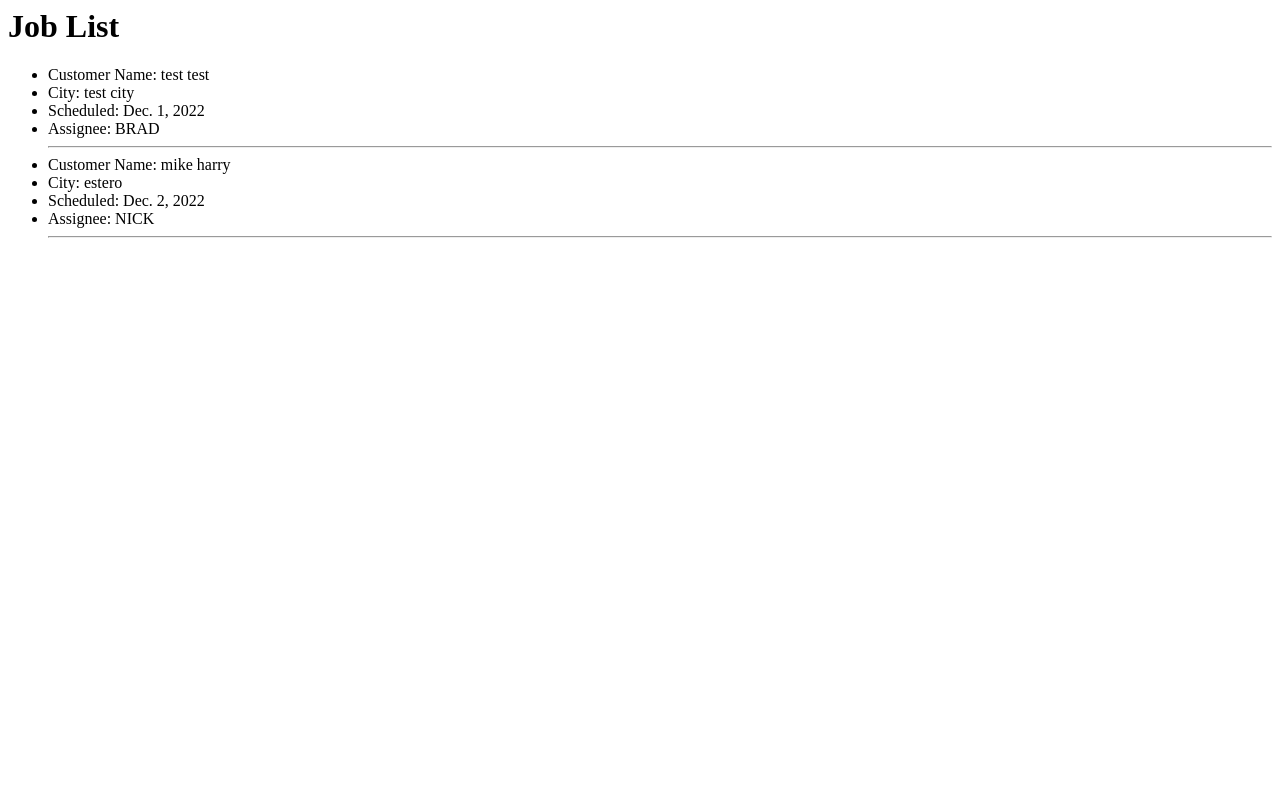
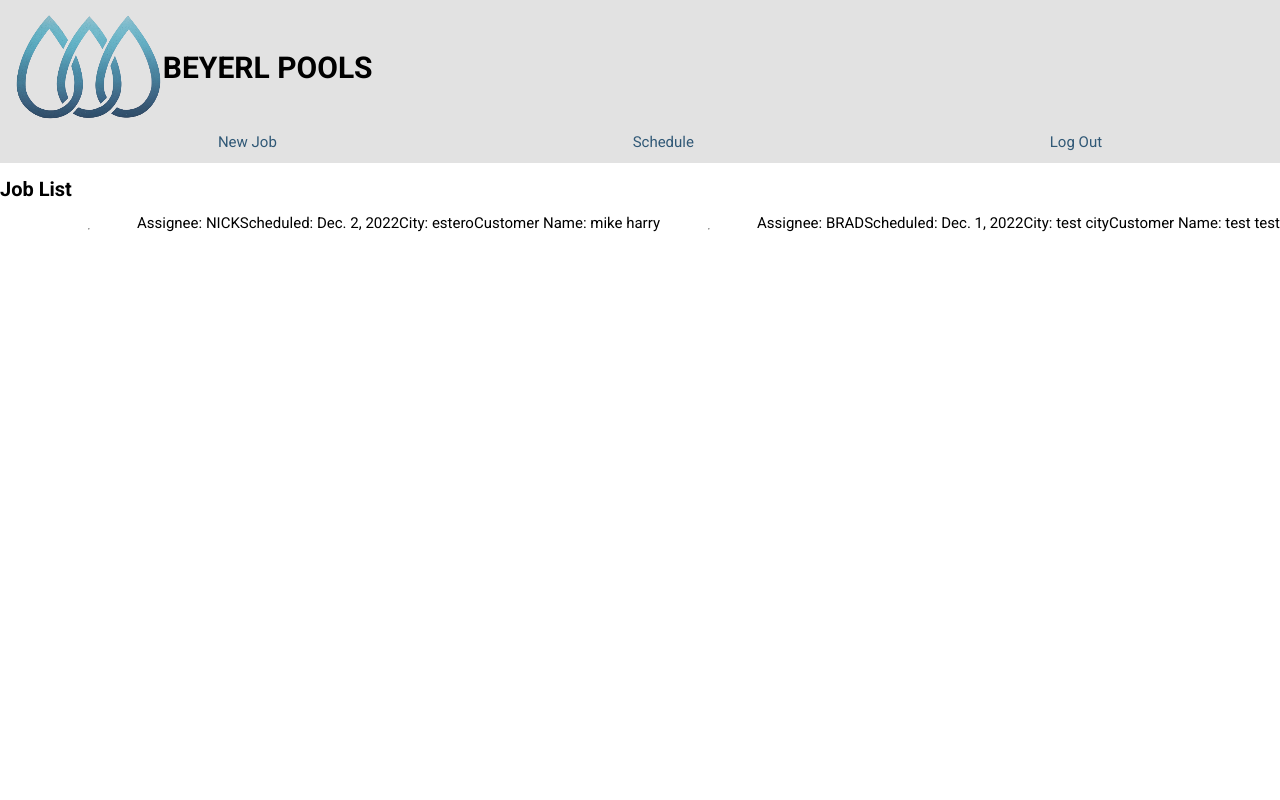
Before and after one commit to bribeyerl/django-scheduling, a Django app: page / in a window 1280 px wide. Run offline with Django 4.2, Linux system fonts and the light colour scheme; data comes from the database, SQL or seed files in the repository.

Commit message:
added & manually styled header

```diff
--- /dev/null
+++ b/cal/static/base.css
@@ -0,0 +1,37 @@
+/* BASE STYLES */
+html {
+    font-family: 'Roboto', 'Source Sans Pro', sans-serif;
+    font-size: 10px;
+}
+body {
+    margin: 0;
+}
+/* LAYOUT */
+div, ul {
+    display: flex;
+    align-items: center;
+}
+ul {
+    flex-direction: row-reverse;
+    justify-content: space-around;
+}
+div {
+    padding: 1% 0 0 1%;
+}
+/* ADDITIONAL STYLING */
+li {
+    list-style: none;
+    font-size: 1.5rem;
+    padding: 0 0 1% 0;
+}
+.beyerl {
+    font-size: 3rem;
+}
+header {
+    background-color: rgb(226, 226, 226);
+}
+a:link, a:visited {
+    color: rgb(48, 88, 118);
+    text-decoration: none;
+}
+/* RESPONSIVE CSS */
--- /dev/null
+++ b/cal/templates/base.html
@@ -0,0 +1,31 @@
+{% load static %}
+<!doctype html>
+<html lang="en">
+<head>
+    <meta charset="UTF-8">
+    <meta name="viewport"
+          content="width=device-width, user-scalable=no, initial-scale=1.0, maximum-scale=1.0, minimum-scale=1.0">
+    <meta http-equiv="X-UA-Compatible" content="ie=edge">
+    <link href="https://fonts.googleapis.com/css2?family=Roboto:wght@300;400;700&family=Source+Sans+Pro:wght@400;700&display=swap" rel="stylesheet">
+    <link rel="stylesheet" href="{% static 'base.css' %}">
+
+    <title>Beyerl Pools Scheduling App</title>
+</head>
+<body>
+    <header>
+			<nav class="navigation-bar">
+				<div class="logo">
+					<img src="{% static 'smLogo.png' %}" alt="Logo">
+					<h1 class="beyerl">BEYERL POOLS</h1>
+				</div>
+				<ul>
+					<li class="menu"><a href="#">Log Out</a></li>
+					<li class="menu"><a href="#">Schedule</a></li>
+					<li class="menu"><a href="#">New Job</a></li>
+				</ul>
+			</nav>
+    </header>
+	{% block content %}
+	{% endblock %}
+</body>
+</html>
--- a/cal/templates/index.html
+++ b/cal/templates/index.html
@@ -1,3 +1,8 @@
+{% extends 'base.html' %}
+
+{% block title %}Job List{% endblock title %}
+
+{% block content %}
     <h1>Job List</h1>
     <ul>
         {% for object in object_list %}
@@ -12,3 +17,4 @@
         <li>No jobs have been added</li>
         {% endfor %}
     </ul>
+{% endblock %}
--- a/cal/templates/schedule.html
+++ b/cal/templates/schedule.html
@@ -1,3 +1,8 @@
+{% extends 'base.html' %}
+
+{% block title %}Schedule a Job{% endblock title %}
+
+{% block content %}
     <h1>Schedule a Job</h1>
     <form action="" method="post">
         {% csrf_token %}
@@ -5,3 +10,4 @@
         <input type="submit" value="Submit">
         <input type="reset" value="Reset">
     </form>
+{% endblock %}
--- a/sched2/settings.py
+++ b/sched2/settings.py
@@ -113,7 +113,10 @@ USE_TZ = True
 # Static files (CSS, JavaScript, Images)
 # https://docs.djangoproject.com/en/4.1/howto/static-files/
 
-STATIC_URL = 'static/'
+STATIC_URL = 'cal/static/'
+# STATICFILES_DIRS = [
+#     os.path.join(BASE_DIR, 'static')
+# ]
 
 # Default primary key field type
 # https://docs.djangoproject.com/en/4.1/ref/settings/#default-auto-field
```
Also changed, not shown: cal/static/smLogo.png (added). Lines whose indentation alone changed are shown as unchanged.
